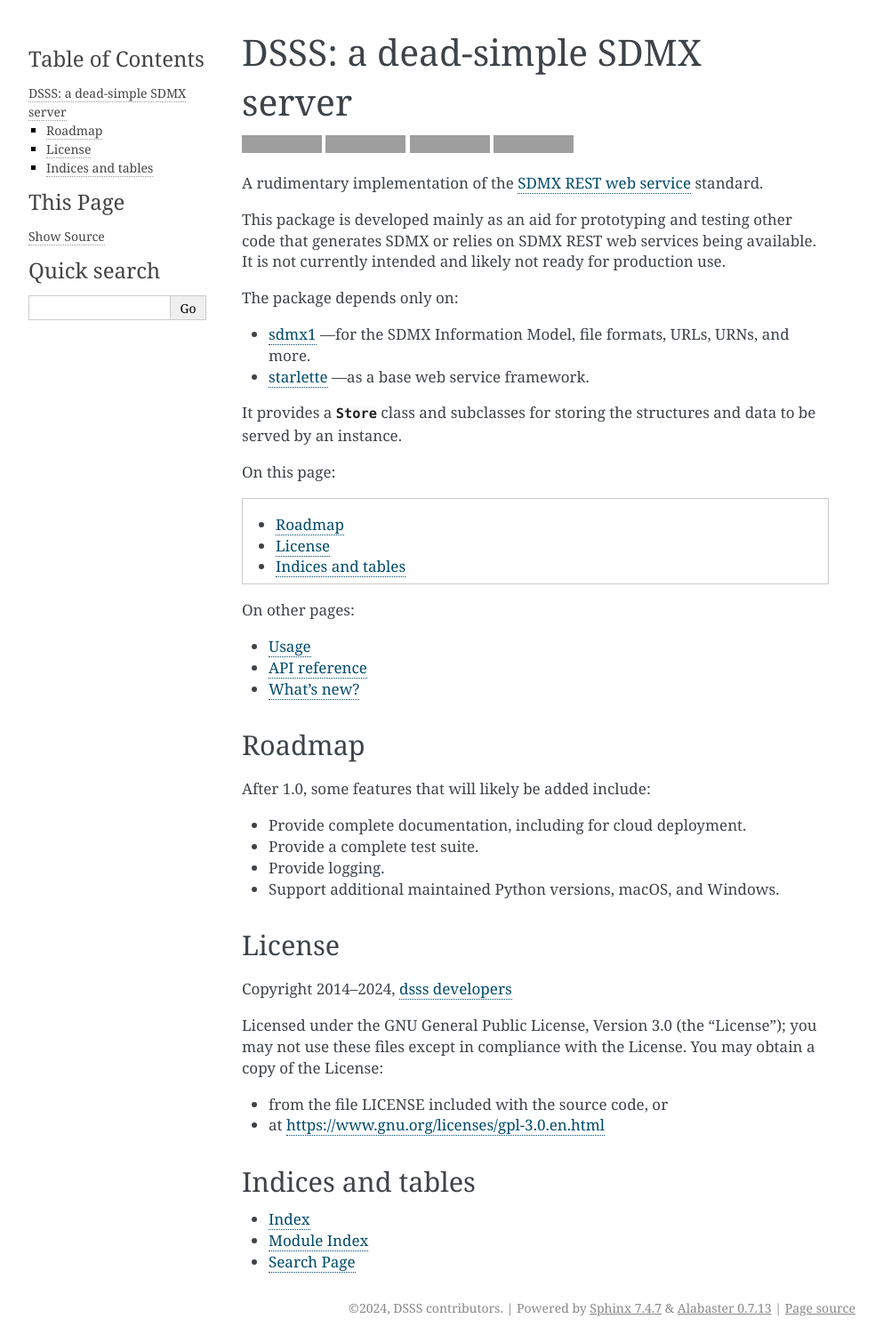
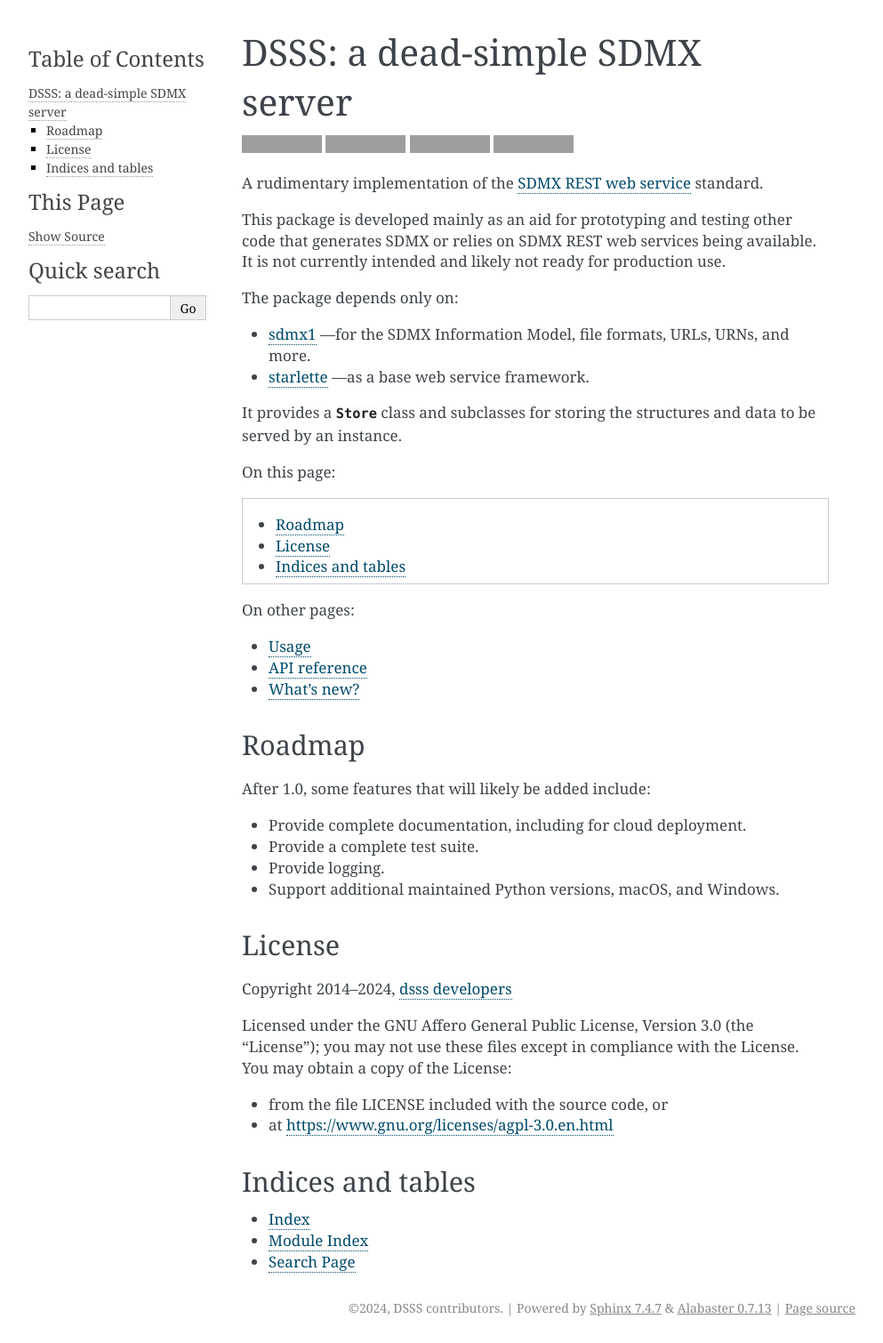
Before and after one commit to khaeru/dsss, a Sphinx documentation site: the page built from doc/index.rst, in a window 1280 px wide. Shown: the whole page at 89% size, without its empty margins (148-1141 px from the left). Built offline with Sphinx 7.4.7, drawn with Linux system fonts in a browser that asks for light colours; grey boxes are pictures that could not be loaded.

Commit message:
Change license to AGPL 3.0

```diff
--- a/README.rst
+++ b/README.rst
@@ -35,8 +35,8 @@ License
 
 Copyright 2014–2024, `dsss developers <https://github.com/khaeru/dsss/graphs/contributors>`_
 
-Licensed under the GNU General Public License, Version 3.0 (the “License”); you may not use these files except in compliance with the License.
+Licensed under the GNU Affero General Public License, Version 3.0 (the “License”); you may not use these files except in compliance with the License.
 You may obtain a copy of the License:
 
 - from the file LICENSE included with the source code, or
-- at https://www.gnu.org/licenses/gpl-3.0.en.html
+- at https://www.gnu.org/licenses/agpl-3.0.en.html
--- a/doc/index.rst
+++ b/doc/index.rst
@@ -56,11 +56,11 @@ License
 
 Copyright 2014–2024, `dsss developers <https://github.com/khaeru/dsss/graphs/contributors>`_
 
-Licensed under the GNU General Public License, Version 3.0 (the “License”); you may not use these files except in compliance with the License.
+Licensed under the GNU Affero General Public License, Version 3.0 (the “License”); you may not use these files except in compliance with the License.
 You may obtain a copy of the License:
 
 - from the file LICENSE included with the source code, or
-- at https://www.gnu.org/licenses/gpl-3.0.en.html
+- at https://www.gnu.org/licenses/agpl-3.0.en.html
 
 
 Indices and tables
```
Also changed, not shown: 1 other file.
